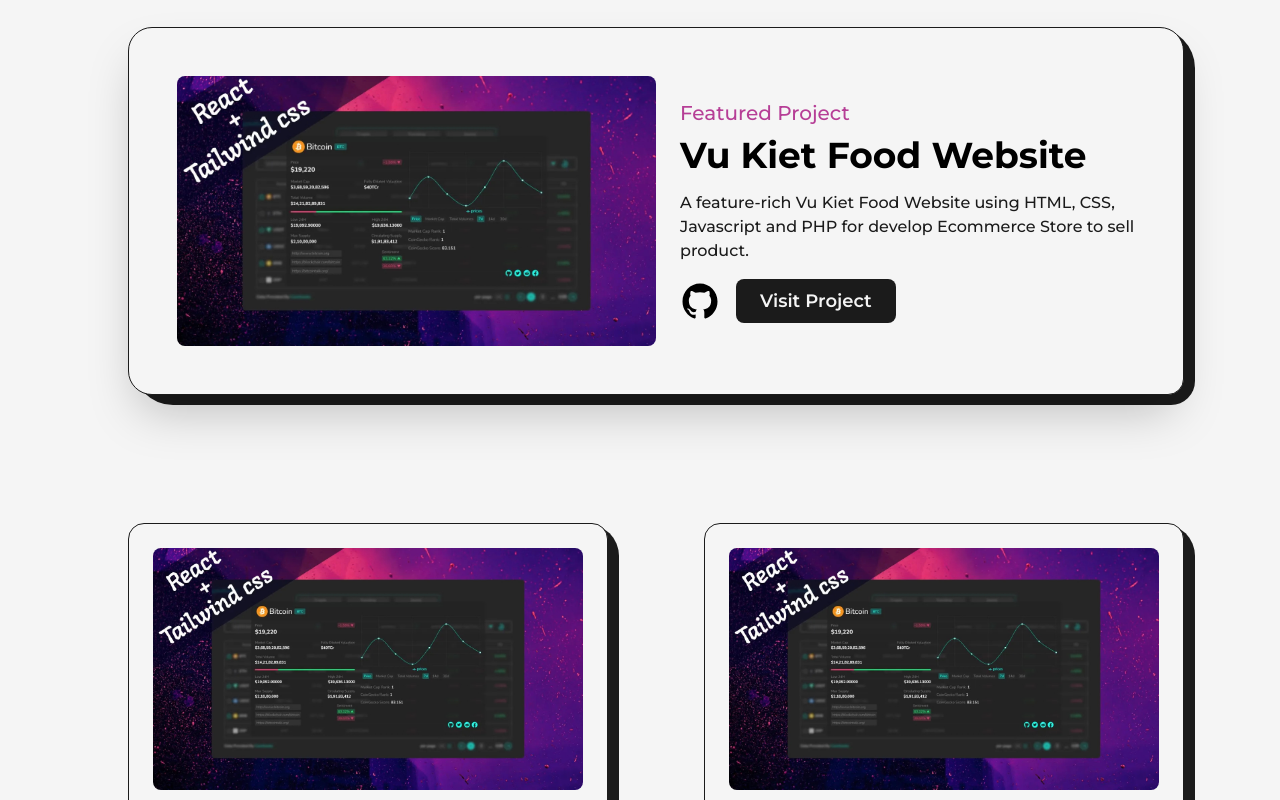
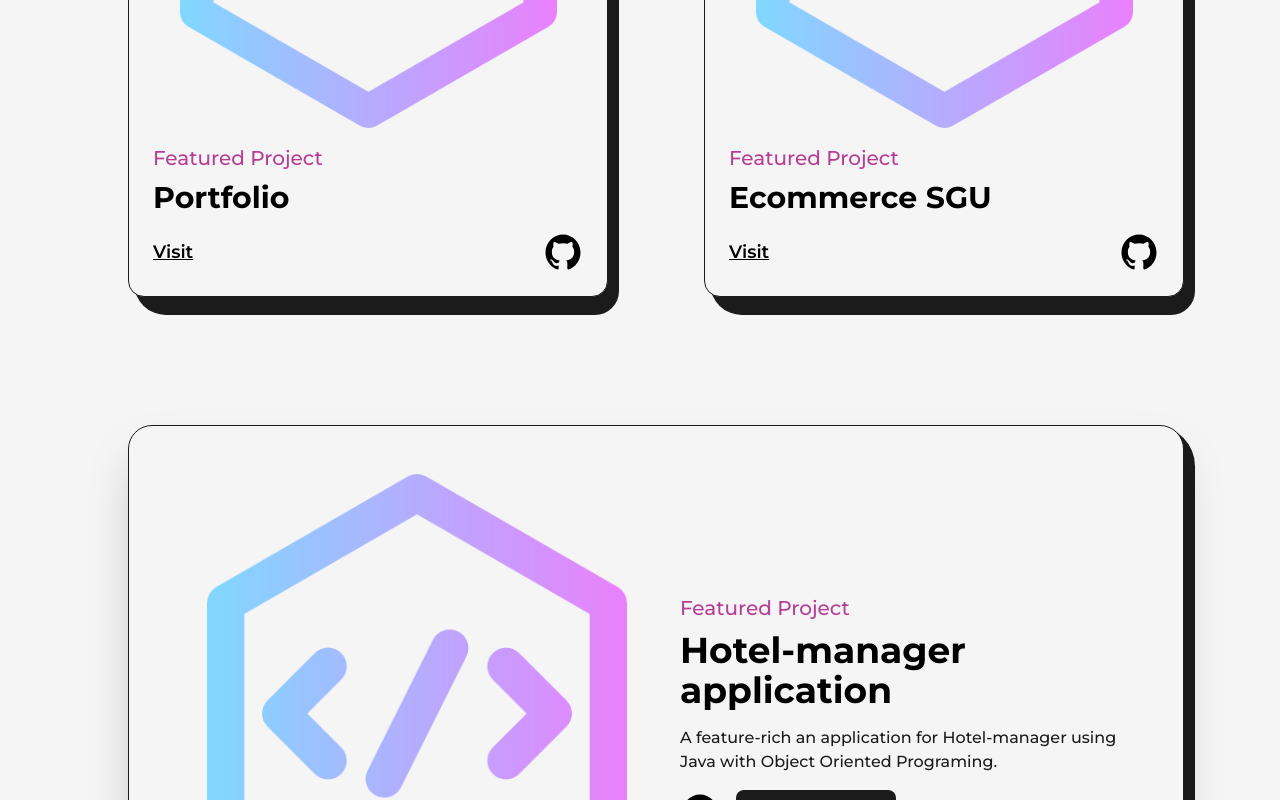
Before and after one commit to Parikun1412/portfolio, a Next.js app: page /projects in a window 1280 px wide. Shown: the part 1560-2360 px from the top of the page. Built offline with nearby package versions, Linux system fonts and the light colour scheme.

Commit message:
update source

```diff
--- a/src/app/about/page.tsx
+++ b/src/app/about/page.tsx
@@ -5,7 +5,7 @@ import React, { useEffect, useRef } from "react";
 import AnimatedText from "../components/animated-text";
 import Layout from "../components/layout";
 import Image from "next/image";
-import profilePic from "../../../public/images/profile/developer-pic-2.jpg";
+import profilePic from "../../../public/images/profile/code.png";
 import { useInView, useMotionValue, useSpring } from "framer-motion";
 import Skills from "../components/skills";
 import Experience from "../components/experience";
@@ -43,7 +43,7 @@ const AnimatedNumbers = ({ value }: Props) => {
 const About = () => {
     return (
         <>
-        <TransitionEffect />
+            <TransitionEffect />
             <main className="flex w-full flex-col items-center justify-center dark:text-light">
                 <Layout>
                     <AnimatedText
@@ -56,19 +56,18 @@ const About = () => {
                                 Biography
                             </h2>
                             <p className="font-medium">
-                                Hi, I&apos;m CodeBucks, a web developer and UI/UX designer with a passion for creating
-                                beautiful, functional, and user-centered digital experiences. With 4 years of experience
-                                in the field. I am always looking for new and innovative ways to bring my clients&apos;
-                                visions to life.
+                                Hi, I&apos;m Vu Ba Kiet, a passionate web development student who is eager to learn and
+                                create exciting web experiences. With a strong foundation in HTML, CSS, and JavaScript.
+                                I constantly exploring new technologies and best practices, and has experience working
+                                on a variety of projects both individually and in a team environment.
                             </p>
                             <p className="my-4 font-medium">
-                                I believe that design is about more than just making things look pretty – it&apos;s
-                                about solving problems and creating intuitive, enjoyable experiences for users.
+                                I constantly exploring new technologies and best practices, and has experience working
+                                on a variety of projects both individually and in a team environment.
                             </p>
                             <p className="font-medium">
-                                Whether I&apos;m working on a website, mobile app, or other digital product, I bring my
-                                commitment to design excellence and user-centered thinking to every project I work on. I
-                                look forward to the opportunity to bring my skills and passion to your next project.
+                                I&apos;m committed to delivering high-quality, user-friendly websites and is always
+                                seeking opportunities to enhance my skills and knowledge.
                             </p>
                         </div>
                         <div className="col-span-3 relative h-max rounded-2xl border-2 border-solid border-dark bg-light p-8 dark:bg-dark dark:border-light xl:col-span-4 md:order-1 md:col-span-8">
@@ -94,13 +93,17 @@ const About = () => {
                                 <span className="inline-block text-7xl font-bold md:text-6xl sm:text-5xl xs:text-4xl">
                                     <AnimatedNumbers value={40} />+
                                 </span>
-                                <h2 className="text-xl font-medium capitalize text-dark/75 dark:text-light/75 xl:text-center md:text-lg sm:text-base xl:text-sm">projects completed</h2>
+                                <h2 className="text-xl font-medium capitalize text-dark/75 dark:text-light/75 xl:text-center md:text-lg sm:text-base xl:text-sm">
+                                    projects completed
+                                </h2>
                             </div>
                             <div className="flex flex-col items-end justify-center xl:items-center">
                                 <span className="inline-block text-7xl font-bold md:text-6xl sm:text-5xl xs:text-4xl">
                                     <AnimatedNumbers value={4} />+
                                 </span>
-                                <h2 className="text-xl font-medium capitalize text-dark/75 dark:text-light/75 xl:text-center md:text-lg sm:text-base xl:text-sm">years of experience</h2>
+                                <h2 className="text-xl font-medium capitalize text-dark/75 dark:text-light/75 xl:text-center md:text-lg sm:text-base xl:text-sm">
+                                    years of experience
+                                </h2>
                             </div>
                         </div>
                     </div>
--- a/src/app/projects/page.tsx
+++ b/src/app/projects/page.tsx
@@ -6,7 +6,7 @@ import AnimatedText from "../components/animated-text";
 import Link from "next/link";
 import Image, { StaticImageData } from "next/image";
 import { GithubIcon } from "../components/icons";
-import project1 from "../../../public/images/projects/crypto-screener-cover-image.jpg";
+import project1 from "../../../public/images/profile/code-1.png";
 import { motion } from "framer-motion";
 import TransitionEffect from "../components/transition-effect";
 
@@ -109,58 +109,58 @@ const Projects = () => {
                                 title="Vu Kiet Food Website"
                                 summary="A feature-rich Vu Kiet Food Website using HTML, CSS, Javascript and PHP for develop Ecommerce Store to sell product."
                                 img={project1}
-                                link="/"
-                                githublink="/"
+                                link="https://vukietfood.com/"
+                                githublink="https://github.com/vubakiet/homesite"
                             />
                         </div>
                         <div className="col-span-6 sm:col-span-12">
                             <Project
                                 type="Featured Project"
-                                title="Vu Kiet Food Website"
-                                summary="A feature-rich Vu Kiet Food Website using HTML, CSS, Javascript and PHP for develop Ecommerce Store to sell product."
+                                title="Portfolio"
+                                summary="A feature-rich Portfolio Website using NextJS 13, Tailwind CSS, Frammer-motion for develop portfolio for myself."
                                 img={project1}
-                                link="/"
-                                githublink="/"
+                                link="https://vubakiet.vercel.app/"
+                                githublink="https://github.com/vubakiet/portfolio"
                             />
                         </div>
                         <div className="col-span-6 sm:col-span-12">
                             <Project
                                 type="Featured Project"
-                                title="Vu Kiet Food Website"
-                                summary="A feature-rich Vu Kiet Food Website using HTML, CSS, Javascript and PHP for develop Ecommerce Store to sell product."
+                                title="Ecommerce SGU"
+                                summary="A feature-rich Ecommerce Website using HTML, CSS, Javascript and PHP for develop Ecommerce Store to sell product."
                                 img={project1}
-                                link="/"
-                                githublink="/"
+                                link="https://github.com/vubakiet/ecsgu"
+                                githublink="https://github.com/vubakiet/ecsgu"
                             />
                         </div>
                         <div className="col-span-12">
                             <FeaturedProject
                                 type="Featured Project"
-                                title="Vu Kiet Food Website"
-                                summary="A feature-rich Vu Kiet Food Website using HTML, CSS, Javascript and PHP for develop Ecommerce Store to sell product."
+                                title="Hotel-manager application"
+                                summary="A feature-rich an application for Hotel-manager using Java with Object Oriented Programing."
                                 img={project1}
-                                link="/"
-                                githublink="/"
+                                link="https://github.com/vubakiet/hotel-management-oop"
+                                githublink="https://github.com/vubakiet/hotel-management-oop"
                             />
                         </div>
                         <div className="col-span-6 sm:col-span-12">
                             <Project
                                 type="Featured Project"
-                                title="Vu Kiet Food Website"
-                                summary="A feature-rich Vu Kiet Food Website using HTML, CSS, Javascript and PHP for develop Ecommerce Store to sell product."
+                                title="Male-Fastion"
+                                summary="A feature-rich a Ecommerce Website using NextJS 12 and NodeJS for develop an Ecommerce Store to sell product."
                                 img={project1}
-                                link="/"
-                                githublink="/"
+                                link="male-fashion-client-ui.vercel.app"
+                                githublink="https://github.com/thienv29/male-fashion-client-ui"
                             />
                         </div>
                         <div className="col-span-6 sm:col-span-12">
                             <Project
                                 type="Featured Project"
-                                title="Vu Kiet Food Website"
-                                summary="A feature-rich Vu Kiet Food Website using HTML, CSS, Javascript and PHP for develop Ecommerce Store to sell product."
+                                title="SGU-Community"
+                                summary="A feature-rich a Social Website using NextJS 13 and NestJS for develop a website community for school."
                                 img={project1}
-                                link="/"
-                                githublink="/"
+                                link="https://sgu-community.vercel.app/"
+                                githublink="https://github.com/thienv29/sgu-community-client"
                             />
                         </div>
                     </div>
```
Also changed, not shown: public/images/profile/code-1.png (added), public/images/profile/code.png (added).
